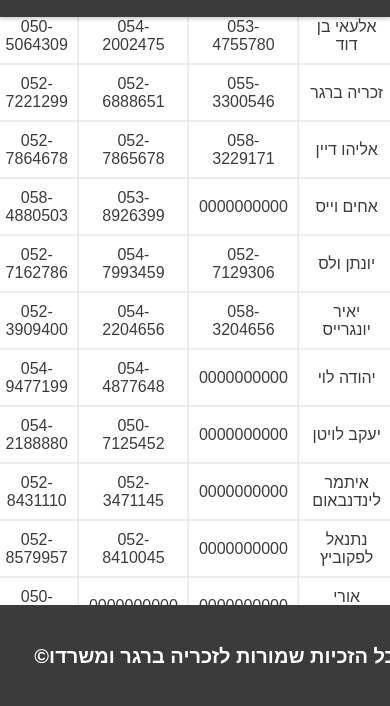
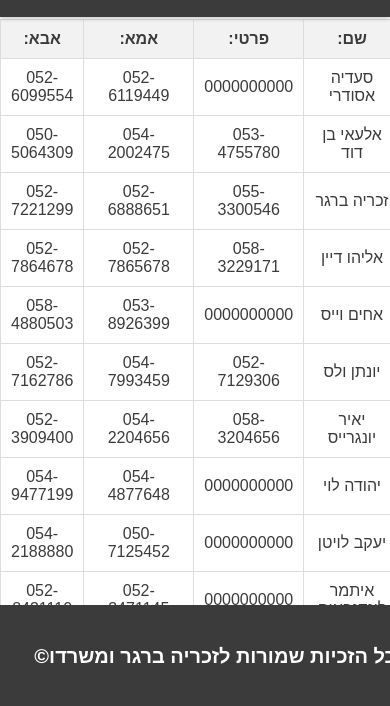
Before and after one commit to zachberger1/Class-Web, a plain HTML site: page contact.html in a window 390 px wide. Shown: the part 136-842 px from the top of the page. Drawn offline with Linux system fonts and the light colour scheme.

Commit message:
phone fix

```diff
--- a/contact.html
+++ b/contact.html
@@ -1,23 +1,16 @@
 <!DOCTYPE html>
 <html lang="en">
+<head>
 
-<head>
-    <link rel="stylesheet" href="style.css">
     <meta charset="UTF-8">
     <meta name="viewport" content="width=device-width, initial-scale=1.0">
     <title>כיתה ז'1</title>
-
     <style>
-
-
-
         body {
             margin: 0;
             padding: 0;
             font-family: Arial, sans-serif;
-
         }
-
         header {
             background-color: #3b3b3b;
             color: #fff;
@@ -30,28 +23,23 @@ header {
             padding-bottom: 20px;
             text-align: center;
         }
-
         .header h1 {
             margin-bottom: 0;
         }
-
         nav ul {
             list-style-type: none;
             margin: 0;
             padding: 0;
         }
-
         nav ul li {
             display: inline-block;
             margin-right: 20px;
         }
-
         nav ul li a {
             color: #fff;
             text-decoration: none;
             font-size: 18px;
         }
-
         nav ul li {
             padding: 7px 14px;
             background-color: #333;
@@ -59,15 +47,12 @@ nav ul li {
             border: none;
             cursor: pointer;
         }
-
         nav ul li:hover {
             background-color: #555;
         }
-
         .h1 {
             padding: 10px;
         }
-
         .footer {
             background-color: #3b3b3b;
             color: #ffffff;
@@ -77,57 +62,60 @@ nav ul li:hover {
             width: 100%;
             bottom: 0;
         }
-
-
-
         .copy {
             font-weight: bold;
             font-size: 20px;
         }
-
+        .centered {
+            color: #3b3b3b;
+        }
+        table {
+            border-collapse: collapse;
+            width: 100%;
+            margin-top: 100px;
+        }
+        table, th, td {
+            border: 1px solid #ddd;
+            padding: 10px;
+            text-align: center;
+        }
+        th {
+            background-color: #f2f2f2;
+        }
+        .name-column {
+            text-align: center;
+        }
+        @media only screen and (min-width: 600px) {
             .centered {
                 position: absolute;
                 top: 50%;
                 left: 50%;
                 transform: translate(-50%, -50%);
-    color: #3b3b3b;
-
             }
-
             table {
-    border-collapse: collapse;
                 width: 80%;
                 margin: auto;
-    margin-top: 300px;
-    margin-bottom: 650px;
-
+                margin-top: 280px;
+                margin-bottom: 100px;
             }
-
-table,
-th,
-td {
-    border: 1px solid #ddd;
+            .table-div {
+                margin-bottom: 1250px;
             }
-
-th,
-td {
-    padding: 10px;
-    text-align: center;
         }
-
-th {
-    background-color: #f2f2f2;
+        @media only screen and (max-width: 599px) {
+            table {
+                margin-top: 155px;
+                margin-bottom: 110px; /* Adjusted margin for smaller screens */
             }
-
-.name-column {
-    text-align: center;
+            .header, .footer {
+                width: 100%;
             }
-
-
-
+            .footer {
+                bottom: 0;
+            }
+        }
     </style>
 </head>
-
 <body>
     <header class="header">
         <center>
@@ -135,15 +123,13 @@ th {
         </center>
         <nav>
             <ul>
-
                 <li><a href="paeper.html">דף קשר</a></li>
                 <li><a href="contact.html">אנשי קשר</a></li>
                 <li><a href="index.html">דף הבית</a></li>
             </ul>
         </nav>
     </header>
-
-   <div class="table-div" >
+    <div class="table-div">
         <table class="centered" dir="rtl">
             <thead>
                 <tr>
@@ -151,9 +137,9 @@ th {
                     <th>פרטי:</th>
                     <th>אמא:</th>
                     <th>אבא:</th>
-
                 </tr>
             </thead>
+            <tbody>
                 <tbody>
                     <tr>
                         <td class="name-column">סעדיה אסודרי</td>
@@ -297,15 +283,13 @@ th {
 
 
                 </tbody>
+            </tbody>
         </table>
     </div>
-
     <footer class="footer">
         <center>
             <p class="copy">&copy;כל הזכיות שמורות לזכריה ברגר ומשרדו</p>
         </center>
-
     </footer>
 </body>
-
 </html>
--- a/style.css
+++ b/style.css
@@ -85,8 +85,8 @@ table {
     border-collapse: collapse;
     width: 80%;
 
-    margin-top: 300px;
-    margin-bottom: 650px;
+    margin-top: 520px;
+
 
 }
 
@@ -110,7 +110,7 @@ th {
     text-align: center;
 }
 
-.table-div{
+.table-div {
 
-    margin-bottom: 1280px;
+    margin-bottom: 1660px;
 }
```
Lines whose indentation alone changed are shown as unchanged.
